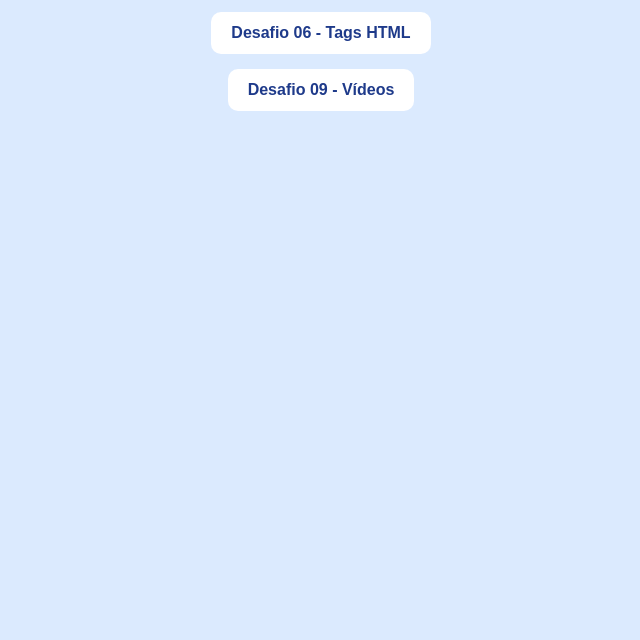
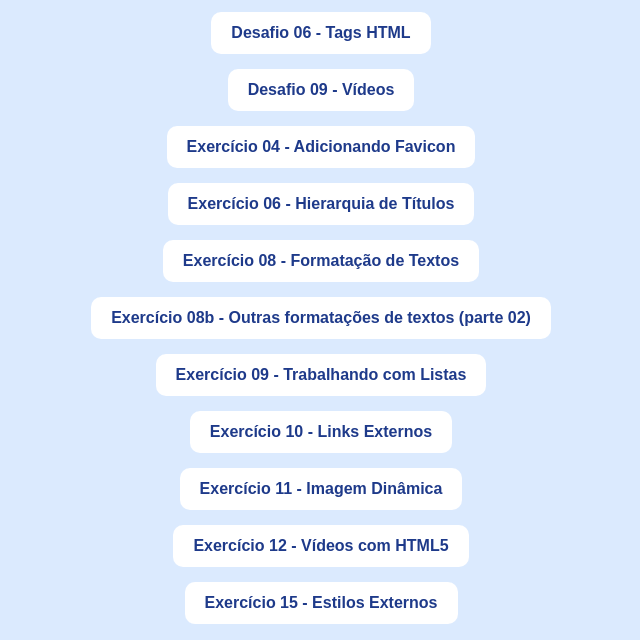
Before and after one commit to SamiraPonaht/Curso-HTML5-CSS3-Curso-em-Video-Gustavo-Guanabara, a plain HTML site: page index.html in a window 1280 px wide. Shown: the part 213-853 px from the top of the page, without its empty margins (319-959 px from the left). Before the commit the page ends 800 px from the top, so only its background shows below. Drawn offline with Linux system fonts and the light colour scheme.

Commit message:
Add new exercise links to index.html

```diff
--- a/index.html
+++ b/index.html
@@ -47,6 +47,33 @@
       <li>
         <a href="./modulo-1/ex001/desafio09/index.html">Desafio 09 - Vídeos</a>
       </li>
+      <li>
+        <a href="./ex004/index.html">Exercício 04 - Adicionando Favicon</a>
+      </li>
+      <li>
+        <a href="./ex006/index.html">Exercício 06 - Hierarquia de Títulos</a>
+      </li>
+      <li>
+        <a href="./ex008/index.html">Exercício 08 - Formatação de Textos</a>
+      </li>
+      <li>
+        <a href="./ex008b/index.html">Exercício 08b - Outras formatações de textos (parte 02) </a>
+      </li>
+      <li>
+        <a href="./ex009/index.html">Exercício 09 - Trabalhando com Listas</a>
+      </li>
+      <li>
+        <a href="./ex010/index.html">Exercício 10 - Links Externos</a>
+      </li>
+      <li>
+        <a href="./ex011/index.html">Exercício 11 - Imagem Dinâmica</a>
+      </li>
+      <li>
+        <a href="./ex012/index.html">Exercício 12 - Vídeos com HTML5</a>
+      </li>
+      <li>
+        <a href="./ex015/index.html">Exercício 15 - Estilos Externos</a>
+      </li>
     </ul>
   </body>
 </html>
```
